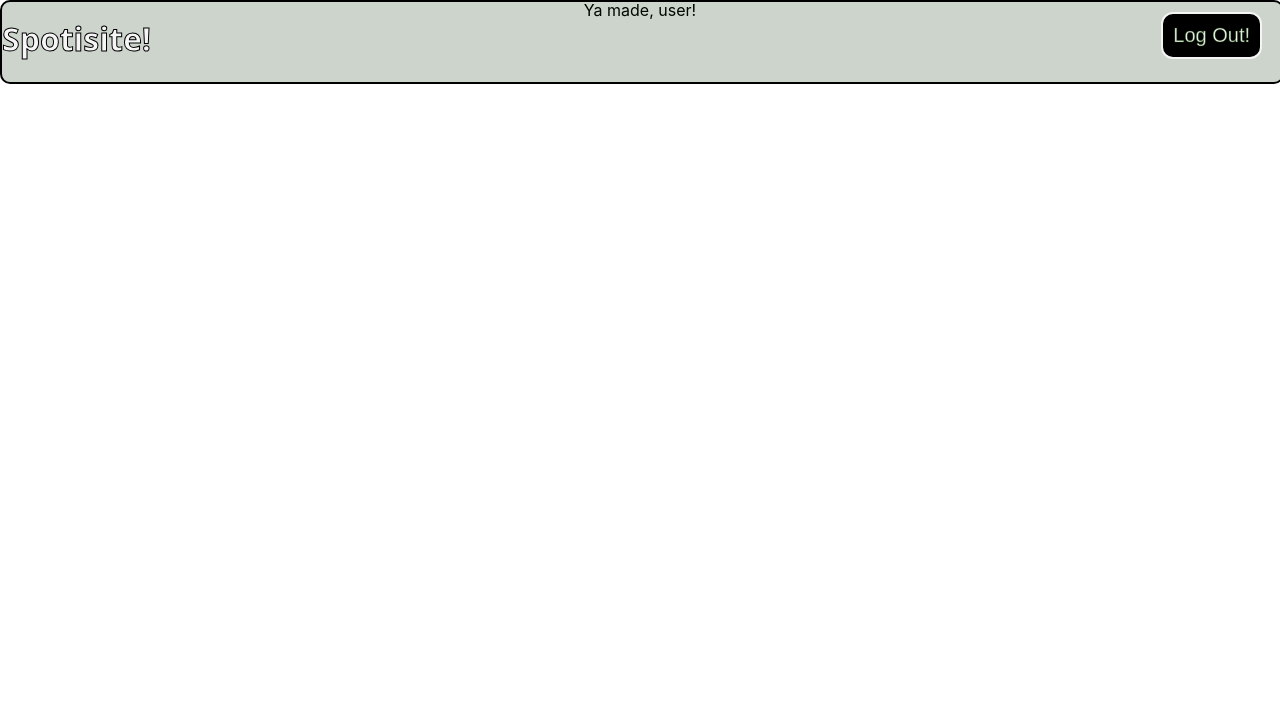
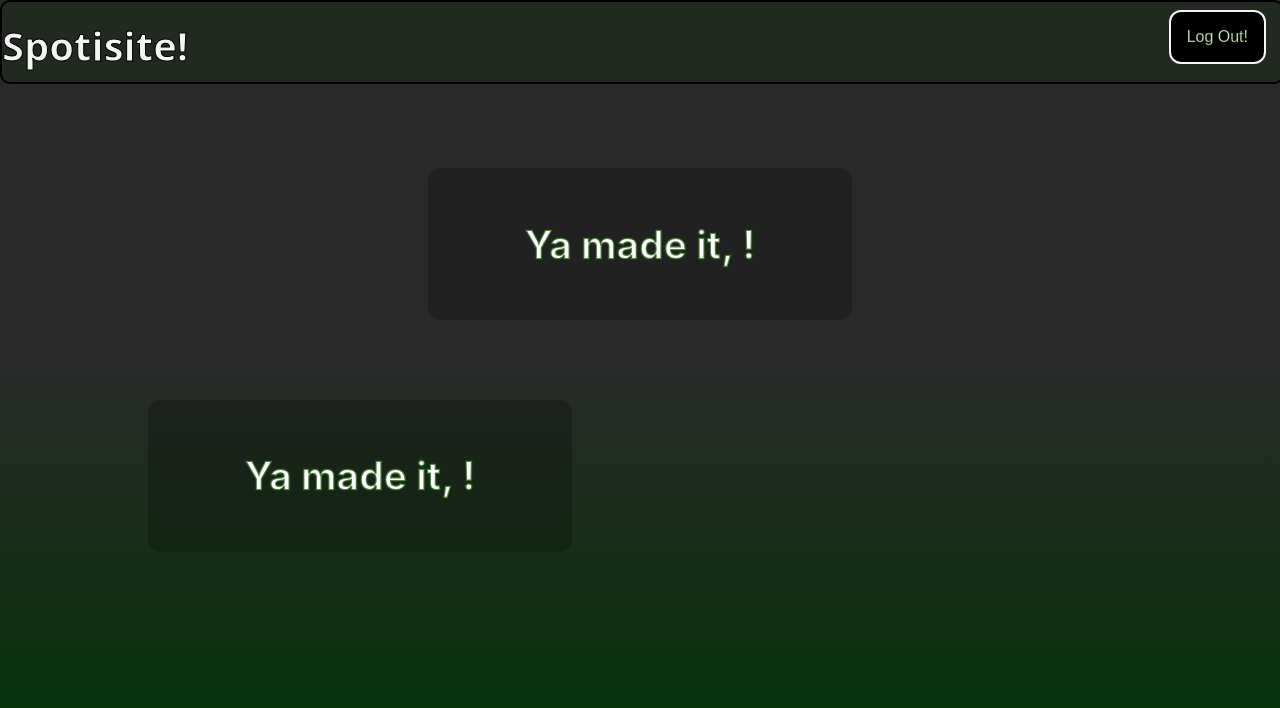
Before and after one commit to NMGVox/spotisite, a React (Create React App) app: page /dashboard in a window 1280 px wide. Shown: the top 708 px of the page. Built offline with nearby package versions, Linux system fonts and the light colour scheme; no server answers; the database is empty; sample sign-in values are in the browser's storage.

Commit message:
Login Complete w/ username integration

```diff
--- a/package.json
+++ b/package.json
@@ -3,6 +3,7 @@
   "version": "0.1.0",
   "private": true,
   "dependencies": {
+    "@firebase/database": "^0.10.7",
     "@testing-library/jest-dom": "^5.14.1",
     "@testing-library/react": "^11.2.7",
     "@testing-library/user-event": "^12.8.3",
--- a/src/App.css
+++ b/src/App.css
@@ -24,15 +24,15 @@
 }
 
 .but {
-  font-size: 125%;
+  font-size: 2vh;
   text-align: center;
-  padding: 10px;
+  padding: 2vh;
   border: 5px;
   border-color: black;
   border-radius: 12px;
   display: inline-block;
   cursor: pointer;
-  margin: 10px 10px;
+  margin: 1vh 1vh;
   color: white;
   -webkit-text-stroke: 1px rgba(17, 68, 1, 0.445);
   border:solid;
@@ -55,7 +55,7 @@
   position: fixed;
   display:flex;
   width:100%;
-  height: 10%;
+  height: 10vh;
   background-color: rgb(0, 43, 2, .20);
   z-index:1;
   border: solid;
@@ -68,9 +68,10 @@
   color:whitesmoke;
   font:italic;
   font-family:'Open Sans', sans-serif;
-  margin-top: 15px;
+  left: 2vh;
+  margin-top: 2vh;
   text-align: center;
-  font-size: 32px;
+  font-size: 5vh;
   -webkit-text-stroke: 1px rgb(0, 0, 0);
 }/*Used for top toolbar*/
 
@@ -184,3 +185,30 @@
 }
 
 /*Landing Page Styling ends*/
+
+
+/*Dashboard */
+.dashboard {
+  background: rgb(107,75,154);
+  background: linear-gradient(180deg, rgba(41,41,41,1) 45%, rgba(0,54,3,1) 100%);
+  min-height: 100vh;
+  display: flex;
+  flex-direction: column;
+  align-items: center;
+  justify-content: center;
+  font-size: calc(10px + 2vmin);
+  color: white;
+  position:fixed;
+  width: 100%;
+  z-index:-1;
+}
+
+.dashblock {
+  display: flex;
+  position: relative;
+  background-color: rgba(0, 0, 0, 0.2);
+  padding: 20px 20px;
+  border-radius: 12px;
+  justify-content: center;
+  width: 48vh;
+}
--- a/src/Components/Dashboard.js
+++ b/src/Components/Dashboard.js
@@ -1,10 +1,31 @@
 import { useAuth } from '../Context/Authcontext'
+import {  useState, useEffect } from 'react'
+import firebase from '../firebase'
 
 const Dashboard = () => {
     const { currentUser } = useAuth()
+    const[username, setUsername] = useState("")
+
+    useEffect(() => {
+        const getUsername = async() =>{
+          await firebase.database().ref('users/' + currentUser.uid + '/username').on(
+            'value', (snapshot) => {
+              const data = snapshot.val();
+              setUsername(data)
+            }
+          )
+        }
+        currentUser && getUsername()
+      }, [])
+
     return (
-        <div>
-            Ya made, {currentUser ? currentUser.email.split('@')[0] :"guest"}!
+        <div className='dashboard'>
+            <div className = 'dashblock' style = {{'bottom': '10vh'}}>
+              <h2 className = 'flvtext'>Ya made it, {currentUser ? username :"guest"}!</h2>
+            </div>
+            <div className = 'dashblock' style = {{'right': '35vh'}}>
+              <h2 className = 'flvtext'>Ya made it, {currentUser ? username :"guest"}!</h2>
+            </div>
         </div>
     )
 }
--- a/src/Components/Register.js
+++ b/src/Components/Register.js
@@ -1,6 +1,8 @@
 import React, { useRef, useState } from 'react'
 import { useAuth } from '../Context/Authcontext'
 import {  useHistory } from 'react-router-dom'
+import firebase, {  auth  } from '../firebase'
+
 
 const Register = ( { color, fs } ) => {
     {/* Variables to keep track of user input. */}
@@ -31,6 +33,14 @@ const Register = ( { color, fs } ) => {
             setError('')
             setLoading(true)
             await signup(emailRef.current.value, passRef.current.value)
+
+            var uid = auth.currentUser.uid
+
+            firebase.database().ref('users').child(uid).set({
+                username : userRef.current.value,
+            })
+
+            console.log(uid)
             history.push('/dashboard')
         } catch(error){
             {/*Failed? Set an error, and display more info in the console. (for dev purposes).*/}
--- a/src/Components/Sitetoolbar.js
+++ b/src/Components/Sitetoolbar.js
@@ -1,12 +1,10 @@
 import React, { useState } from 'react'
 import { useAuth } from '../Context/Authcontext'
 import Button from './Button'
-import {  useHistory } from 'react-router-dom'
 
 
 const Sitetoolbar = () => {
     const {  logout, currentUser  } = useAuth()
-    const history = useHistory()
     const [error, setError] = useState('')
     const [loading, setLoading] = useState(false)
 
@@ -17,7 +15,6 @@ const Sitetoolbar = () => {
             setError('')
             setLoading(true)
             await logout()
-            history.push('/')
         } catch(error){
             {/*Failed? Set an error, and display more info in the console. (for dev purposes).*/}
             setError("Failed to log out.")
@@ -31,7 +28,8 @@ const Sitetoolbar = () => {
             <h1 className="rootTitle"> Spotisite!</h1>
           </header>
           {currentUser ? <Button   position= 'absolute'
-                    right = '10px'
+                    disabled = { loading }
+                    right = '1vh'
                     color='black'
                     text= 'Log Out!'
                     onClick = { handler }/>: ""}
--- a/src/Components/body.js
+++ b/src/Components/body.js
@@ -2,13 +2,15 @@ import Button from './Button.js'
 import logo from '../d5.gif';
 import Login from  './Login.js'
 import Register from  './Register.js'
-import {  useState } from 'react'
-import { useAuth } from '../Context/Authcontext'
+import {  useState, useEffect } from 'react'
+import  { useAuth } from '../Context/Authcontext'
+import firebase from '../firebase'
 import { Link } from 'react-router-dom'
 
 const Body = () => {
   const [showLogin, setShowLogin] = useState(false)
   const[showReg, setShowReg] = useState(false)
+  const[username, setUsername] = useState("")
 
   {/*Once the log in button is clicked, display the login div and hide the registration div if it is visible*/}
   const onClickLog = () => {
@@ -20,6 +22,20 @@ const Body = () => {
     setShowReg(!showReg)
     showLogin ? setShowLogin(!showLogin) : setShowLogin(showLogin)
   }
+
+  useEffect(() => {
+    const getUsername = async() =>{
+      await firebase.database().ref('users/' + currentUser.uid + '/username').on(
+        'value', (snapshot) => {
+          const data = snapshot.val();
+          setUsername(data)
+        }
+      )
+    }
+    currentUser && getUsername()
+  }, [])
+
+
     {/*Get current user details from AuthContext */}
     const {  currentUser }  = useAuth()
 
@@ -27,7 +43,7 @@ const Body = () => {
         <div>
           <div className="App-header">
             {/*Landing Page */}
-          <h1 className = "Welcome">Welcome {currentUser ? currentUser.email.split('@')[0] :"guest"}!</h1>
+          <h1 className = "Welcome">Welcome {currentUser ? username :"guest"}!</h1>
           <div className= "Encaseblck">
             <img src={logo} className="App-logo" alt="logo" />
 
--- a/src/firebase.js
+++ b/src/firebase.js
@@ -1,5 +1,7 @@
 import firebase from 'firebase/app'
 import "firebase/auth"
+import 'firebase/database'
+import 'firebase/firestore'
 
 const app = firebase.initializeApp({
     apiKey: process.env.REACT_APP_FIREBASE_API_KEY,
```
